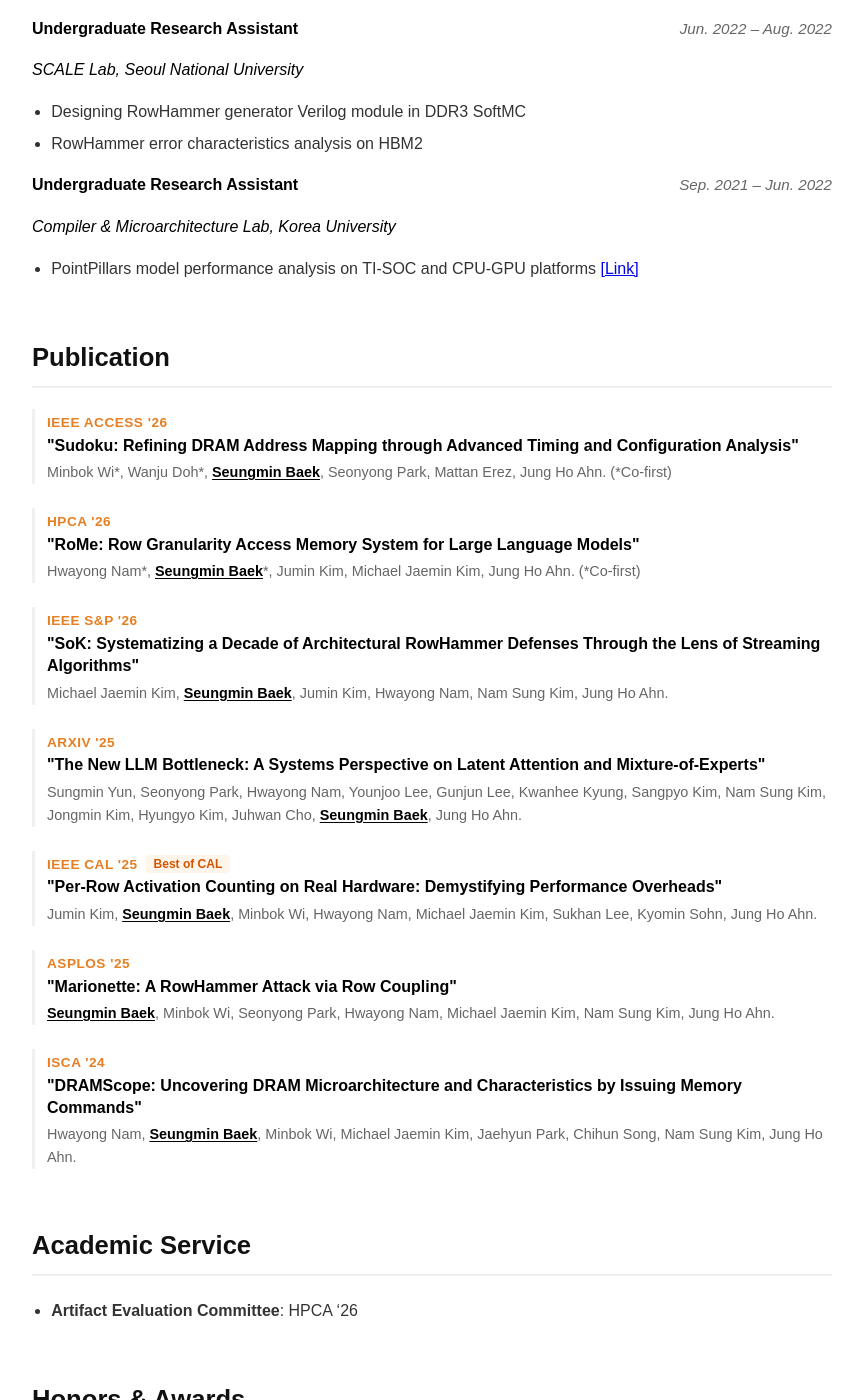
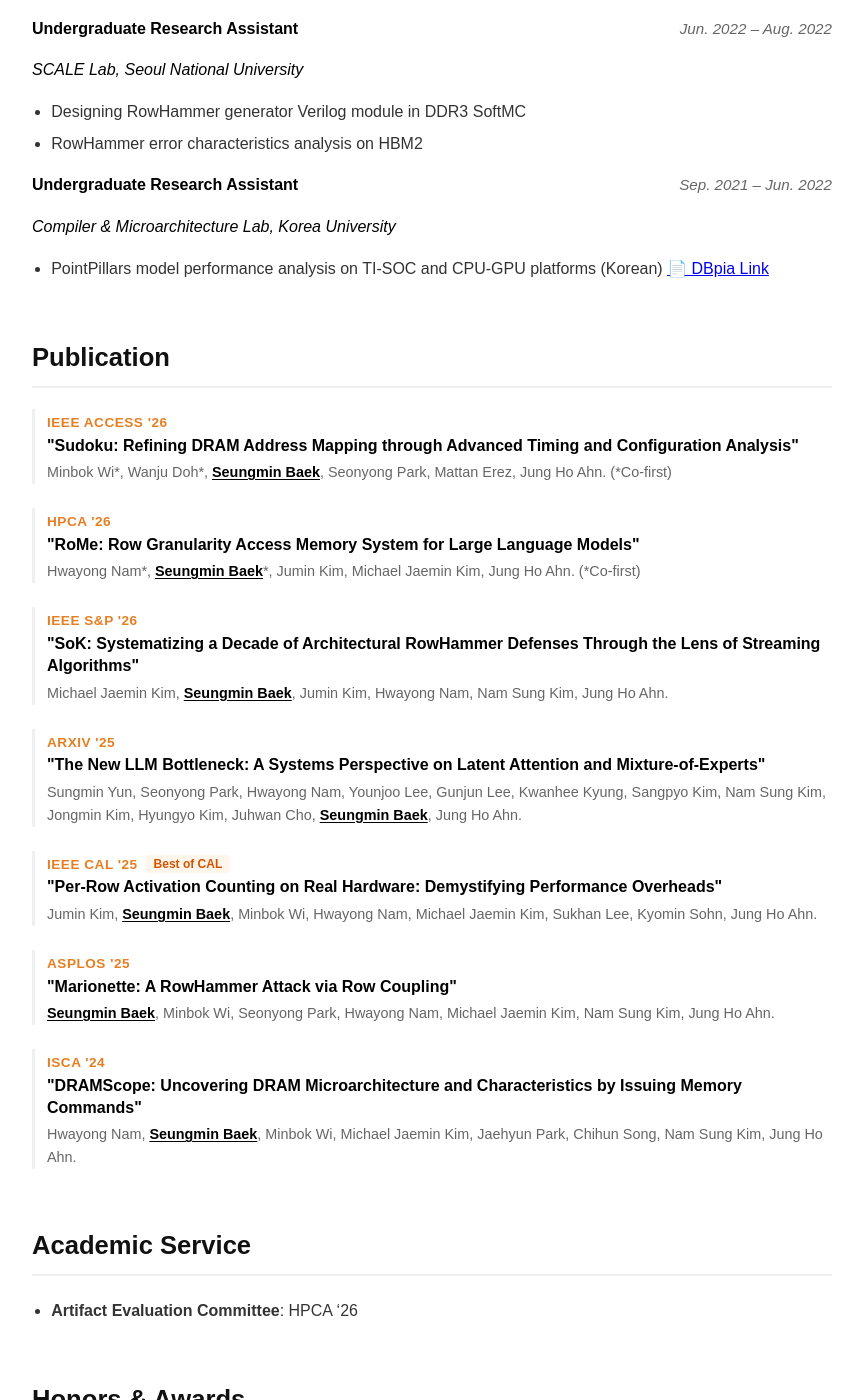
Before and after one commit to bsm1244/bsm1244.github.io, a Jekyll site: the page built from index.md, in a window 1280 px wide and 1400 px high, scrolled down 1259 px. Shown: the whole window, without its empty margins (208-1071 px from the left). Built offline with Jekyll 4.4.1, drawn with Linux system fonts in a browser that asks for light colours; some of the changed text lies outside the part shown.

Commit message:
reconstruct

```diff
--- a/index.md
+++ b/index.md
@@ -182,7 +182,8 @@ B.S. in Electrical & Electronic Engineering
   <span class="item-date">Sep. 2021 – Jun. 2022</span>
 </div>
 *Compiler & Microarchitecture Lab, Korea University*
-* PointPillars model performance analysis on TI-SOC and CPU-GPU platforms [[Link]](https://www.dbpia.co.kr/pdf/pdfView.do?nodeId=NODE11132910)
+* PointPillars model performance analysis on TI-SOC and CPU-GPU platforms (Korean)
+<a href="https://www.dbpia.co.kr/pdf/pdfView.do?nodeId=NODE11132910" class="pub-link">📄 DBpia Link</a>
 
 ## Publication
 
@@ -235,9 +236,30 @@ B.S. in Electrical & Electronic Engineering
 
 ## Honors & Awards
 
-* <div class="item-row"><strong>Best of CAL Award</strong>, HPCA 2026, Australia <span class="item-date">Feb. 2026</span></div>
-* <div class="item-row"><strong>[BK21] Excellent Research Talent Fellowship</strong> <span class="item-date">Sep. 2023 – Feb. 2024</span></div>
-* <div class="item-row"><strong>LG Electronics Paper Award</strong>, Summer Annual Conference of IEIE <span class="item-date">Jun. 2022</span></div>
+<div class="item-item">
+  <div class="item-row">
+    <strong>Best of CAL Award</strong>
+    <span class="item-date">Feb. 2026</span>
+  </div>
+  <span class="item-desc">HPCA 2026, Australia</span>
+</div>
+
+<div class="item-item">
+  <div class="item-row">
+    <strong>[BK21] Excellent Research Talent Fellowship</strong>
+    <span class="item-date">Sep. 2023 – Feb. 2024</span>
+  </div>
+  <span class="item-desc">Brain Korea 21</span>
+</div>
+
+<div class="item-item">
+  <div class="item-row">
+    <strong>LG Electronics Paper Award</strong>
+    <span class="item-date">Jun. 2022</span>
+  </div>
+  <span class="item-desc">Summer Annual Conference of IEIE</span>
+</div>
+
 
 ## Skills
 
```
